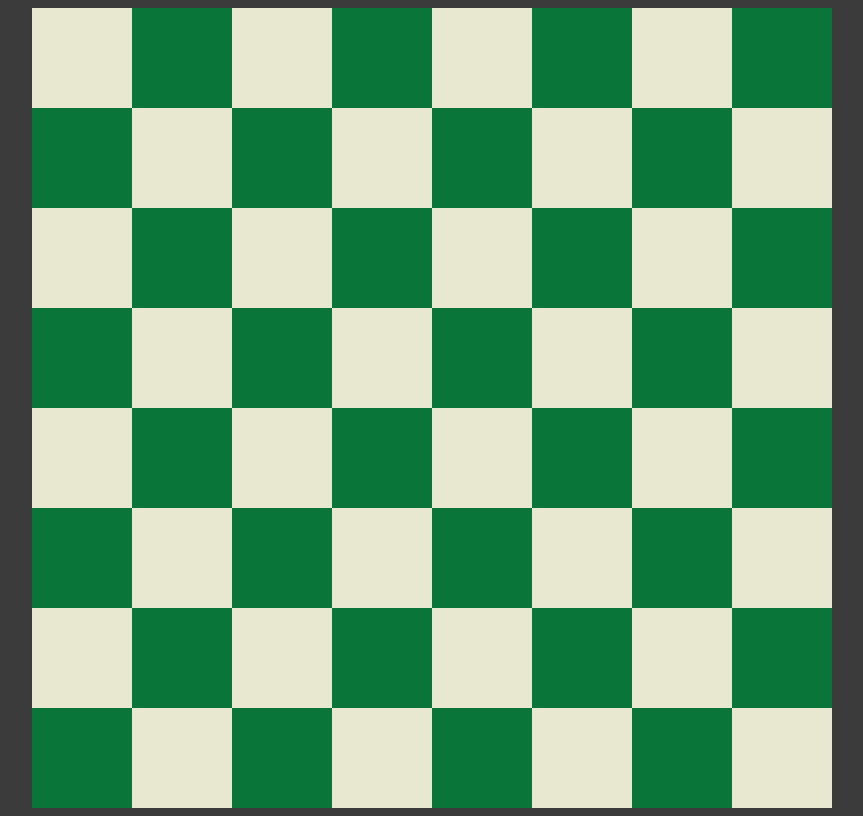
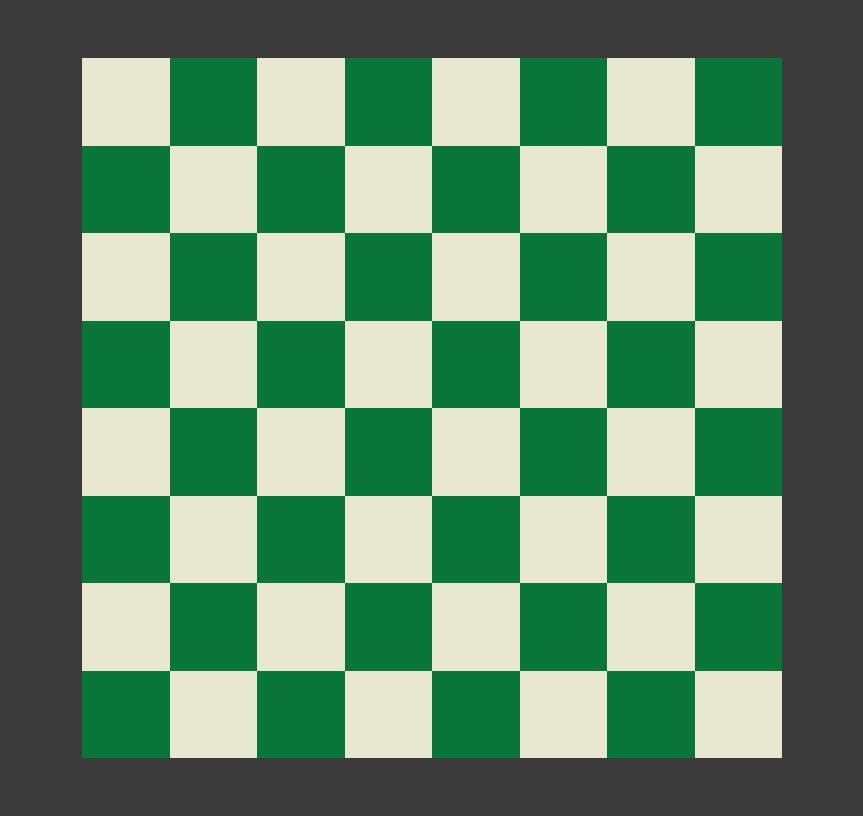
Before and after one commit to BradyBassett/chess-online, a Next.js app in the folder web-client/: page / in a window 1280 px wide. Shown: the whole page, without its empty margins (208-1071 px from the left). Built offline with nearby package versions, Linux system fonts and the light colour scheme.

Commit message:
seperating scss variables into seperate module

```diff
--- /dev/null
+++ b/web-client/src/styles/_variables.module.scss
@@ -0,0 +1,6 @@
+$boardSize: 700px;
+$squareSize: $boardSize / 8;
+
+:export {
+  squareSize: $squareSize;
+}
--- a/web-client/src/styles/board.module.scss
+++ b/web-client/src/styles/board.module.scss
@@ -1,7 +1,7 @@
+@import "_variables.module";
+
 $darkSquares: #0a7538;
 $lightSquares: #e8e8d0;
-$boardSize: 800px;
-$squareSize: 100px;
 
 .boardContainer {
   display: flex;
```
